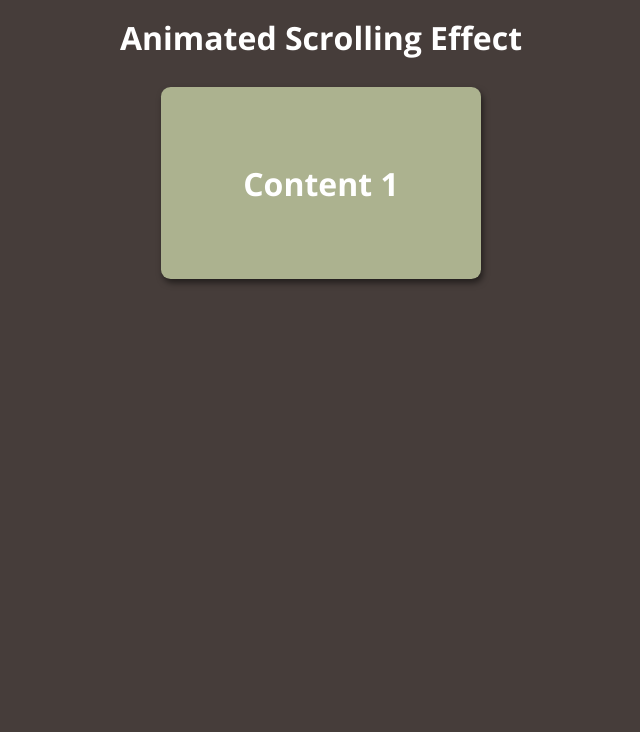
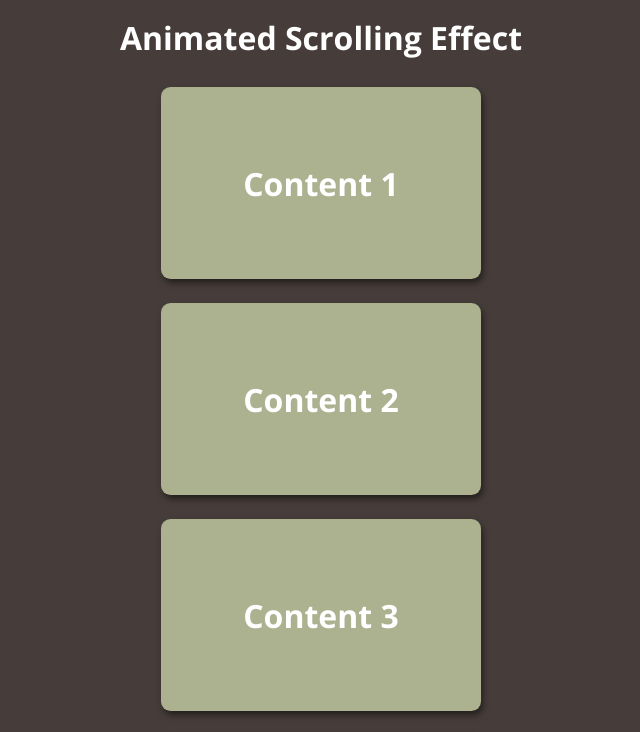
Before and after one commit to vanpixxer/animated-navigation-effect, a plain HTML site: page index.html in a window 1280 px wide. Shown: the top 732 px of the page, without its empty margins (319-959 px from the left). Drawn offline with nearby package versions, Linux system fonts and the light colour scheme.

Commit message:
Finished animation functionality with JS

```diff
--- a/index.html
+++ b/index.html
@@ -9,7 +9,7 @@
 <body>
     <h1>Animated Scrolling Effect</h1>
 
-    <div class="box  show"><h2>Content 1</h2></div>
+    <div class="box"><h2>Content 1</h2></div>
     <div class="box"><h2>Content 2</h2></div>
     <div class="box"><h2>Content 3</h2></div>
     <div class="box"><h2>Content 4</h2></div>
--- a/scripts.js
+++ b/scripts.js
@@ -0,0 +1,21 @@
+const boxes = document.querySelectorAll('.box')
+
+/* we want an event to be triggered when we scroll down the page */
+window.addEventListener('scroll', checkBoxes)
+
+checkBoxes()
+
+function checkBoxes() {
+    /* where do we want the boxes to move to the center of the page? */
+    const triggerBottom = window.innerHeight / 5 * 4
+    /* we have a node list of boxes we can loop through */
+    boxes.forEach( box => {
+        const boxTop = box.getBoundingClientRect().top
+        /* see if the top of the box is less than the triggerBottom - if it is we want to use the class of .show - if it isn't we want to remove the class of .show */
+        if(boxTop < triggerBottom) {
+            box.classList.add('show')
+        }else {
+            box.classList.remove('show')
+        }
+    })
+}
--- a/styles.css
+++ b/styles.css
@@ -12,6 +12,8 @@ body {
     align-items: center;
     justify-content: center;
     margin: 0;
+    /* get rid of horizontal scroll bar */
+    overflow-x: hidden;
 }
 
 h1 {
```
